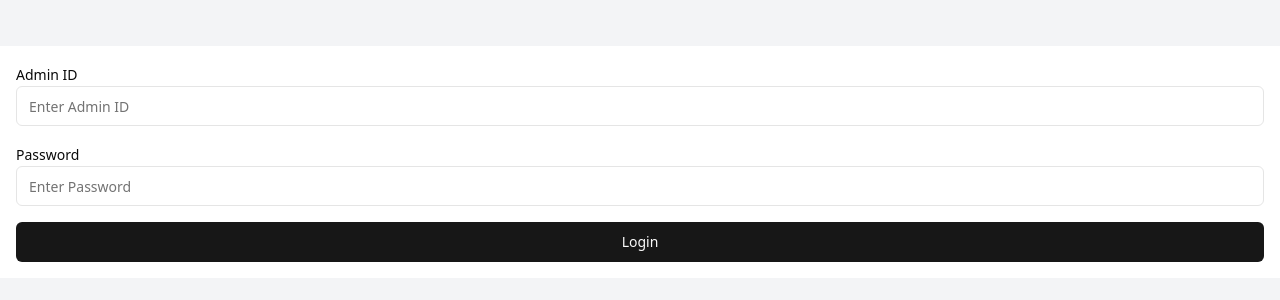
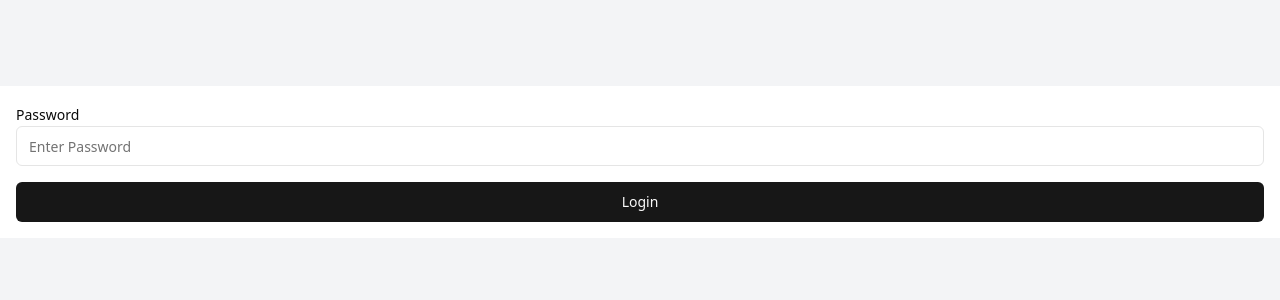
Before and after one commit to TheMercury1229/edc-steal-share-oc-admin-panel, a React (Vite) app: page /login in a window 1280 px wide. Shown: the part 238-538 px from the top of the page. Built offline with nearby package versions, Linux system fonts and the light colour scheme.

Commit message:
ready-to-deploy

```diff
--- a/src/pages/HomePage.tsx
+++ b/src/pages/HomePage.tsx
@@ -6,9 +6,6 @@ const HomePage = () => {
       <h1 className="text-3xl font-semibold mb-4">Update Points</h1>
       <div className="mb-6">
         <p className="text-lg mb-2">Enter the new points for each player:</p>
-        <p className="text-sm text-gray-500">
-          Admin ID: <span className="font-semibold">1234</span>
-        </p>
       </div>
 
       <PlayerTable />
--- a/src/pages/Login.tsx
+++ b/src/pages/Login.tsx
@@ -79,18 +79,6 @@ export default function Login() {
       <div className="w-full p-4 bg-white">
         <div className="space-y-4">
           <div>
-            <Label htmlFor="adminId">Admin ID</Label>
-            <Input
-              id="adminId"
-              value={adminId}
-              onChange={(e) => setAdminId(e.target.value)}
-              placeholder="Enter Admin ID"
-              disabled={isLoading}
-              className="w-full"
-            />
-          </div>
-
-          <div>
             <Label htmlFor="password">Password</Label>
             <Input
               id="password"
```
